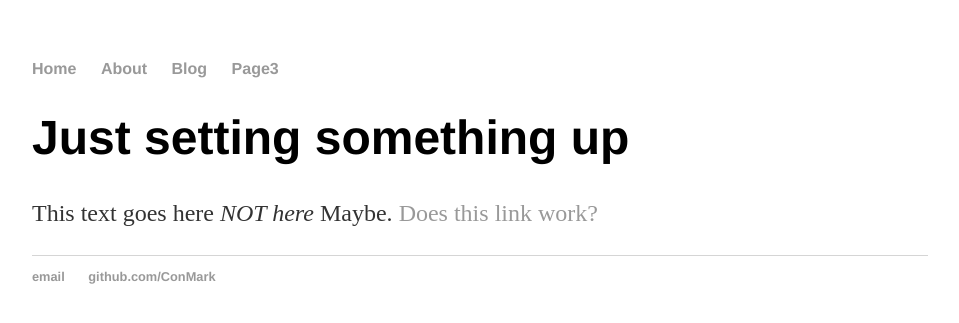
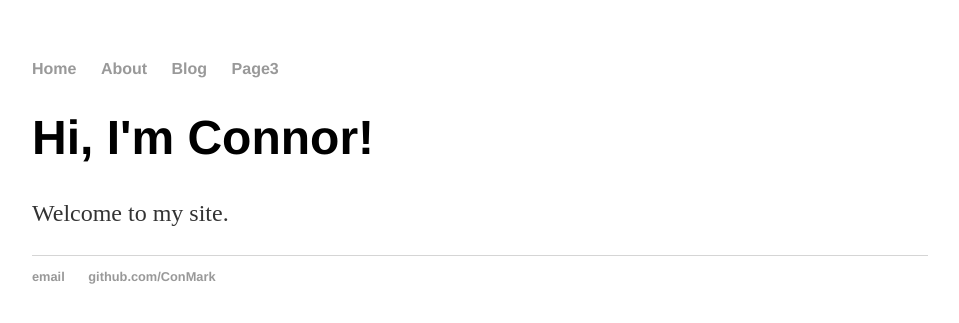
Before and after one commit to ConMark/ConMark.github.io, a Jekyll site: the page built from index.html, in a window 1280 px wide. Shown: the top 323 px of the page, without its empty margins (160-1119 px from the left). Built offline with Jekyll 4.4.1, drawn with Linux system fonts in a browser that asks for light colours.

Commit message:
New homepage

```diff
--- a/index.html
+++ b/index.html
@@ -1,8 +1,8 @@
 ---
 layout: default
-title: A quick test page
+title: ConMark
 ---
 <div class="blurb">
-	<h1>Just setting something up</h1>
-	<p>This text goes here <em>NOT here</em> Maybe. <a href="/about">Does this link work?</a></p>
+	<h1>Hi, I'm Connor!</h1>
+	<p>Welcome to my site.</p>
 </div><!-- /.blurb -->
```
